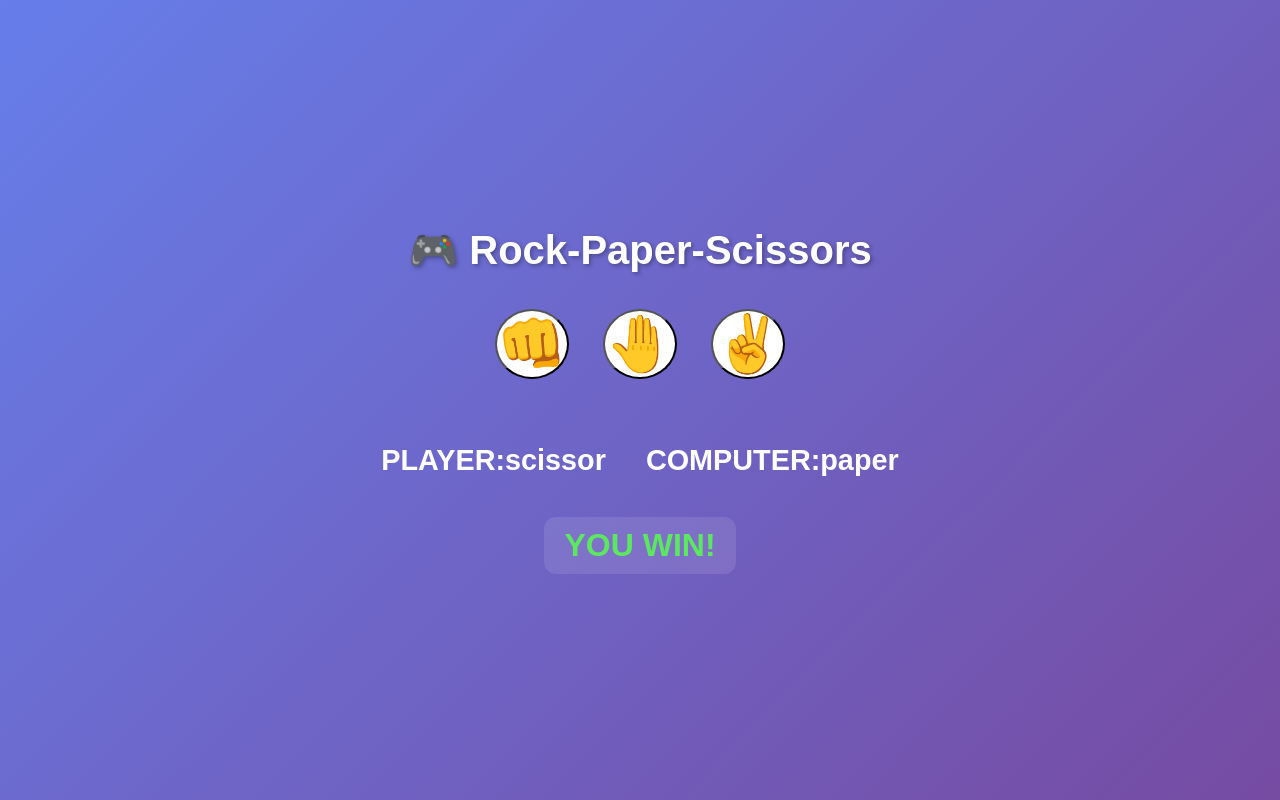
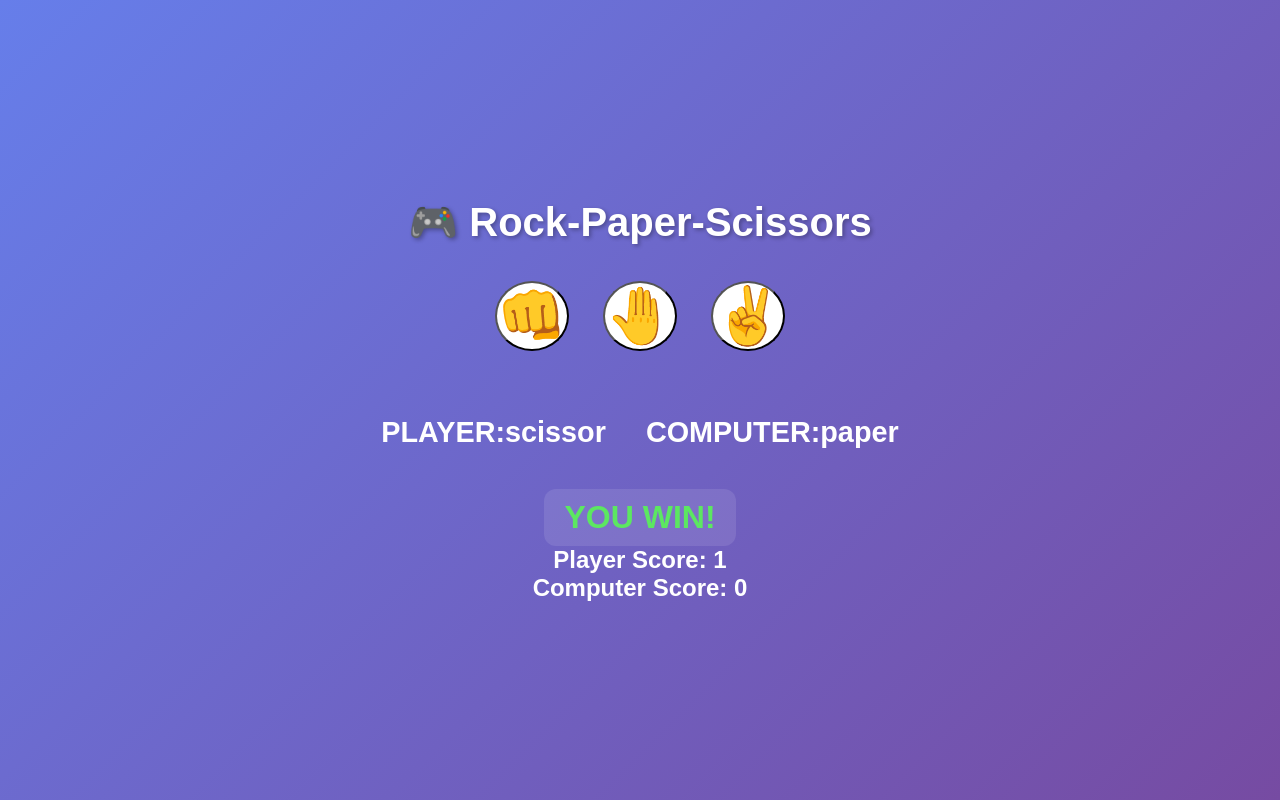
Before and after one commit to Jagtap-Srushti/javascript-mini-projects, a plain HTML site: page Rock-Paper-Scissors/index.html in a window 1280 px wide. Both pictures are taken after a click on the button "✌️". Drawn offline with Linux system fonts and the light colour scheme.

Commit message:
Added score display functionality

```diff
--- a/Rock-Paper-Scissors/index.html
+++ b/Rock-Paper-Scissors/index.html
@@ -22,6 +22,15 @@
 
     <DIV id="resultDisplay">Make your move!</DIV>
 
+    <div class="scoreDisplay">Player Score:
+        <span id="playerScoreDisplay">0</span>
+    </div>
+
+    <div class="scoreDisplay">Computer Score:
+        <span id="computerScoreDisplay">0</span>
+    </div>
+
+
     <script src="index.js"></script>
 
 </body>
--- a/Rock-Paper-Scissors/index.js
+++ b/Rock-Paper-Scissors/index.js
@@ -2,7 +2,10 @@ const choices=["rock","paper","scissor"];
 const playerDisplay=document.getElementById("playerDisplay");
 const computerDisplay=document.getElementById("computerDisplay");
 const resultDisplay=document.getElementById("resultDisplay");
-
+const playerScoreDisplay=document.getElementById("playerScoreDisplay");
+const computerScoreDisplay=document.getElementById("computerScoreDisplay");
+let playerScore=0;
+let computerScore=0;
 
 function playGame(playerChoice){
     const computerChoice=choices[Math.floor(Math.random()*3)];
@@ -36,10 +39,14 @@ function playGame(playerChoice){
 
     switch(result){
         case "YOU WIN!":
+            playerScore++
             resultDisplay.classList.add("greenText");
+            playerScoreDisplay.textContent=playerScore;
             break;
         case "YOU LOSE!":
+            computerScore++;
             resultDisplay.classList.add("redText");
+            computerScoreDisplay.textContent=computerScore;
             break;
     }
 }
--- a/Rock-Paper-Scissors/style.css
+++ b/Rock-Paper-Scissors/style.css
@@ -62,8 +62,12 @@ h1{
     border-radius: 12px;
     animation: fadeIn 0.5s ease;
 }
+.scoreDisplay{
+    font-size: 1.5em;
 
-.greenText{
+}
+
+.greenText {
     color: #5ce761;
 }
 
```
